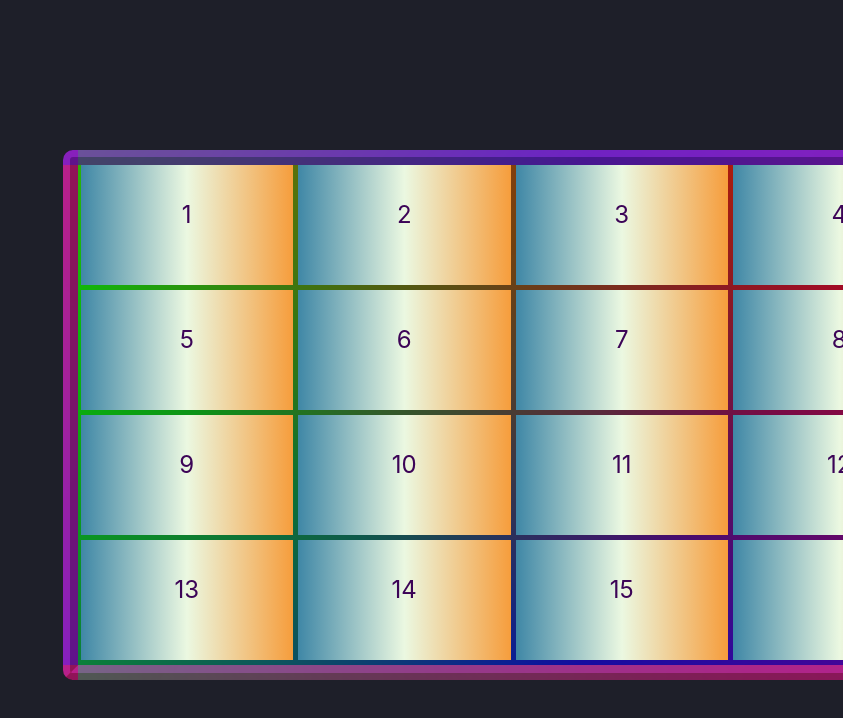
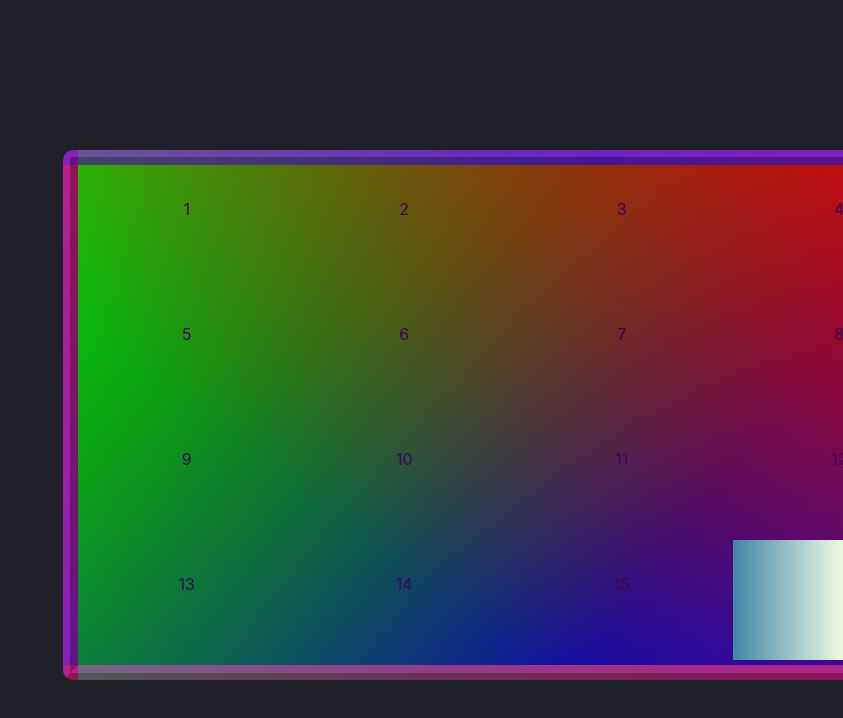
Before and after one commit to Augustin-GitHub/tp-puzzle-jquery, a plain HTML site: page index.html in a window 1280 px wide. Both pictures are taken after a click on the element "10". Shown: the top 718 px of the page, without its empty margins (437-1280 px from the left). Drawn offline with Linux system fonts and the light colour scheme.

Commit message:
changer html

```diff
--- a/index.html
+++ b/index.html
@@ -9,22 +9,22 @@
 <body>
 
     <div class="grille">
-        <div class="item" style="top: 0; left: 0;">1</div>
-        <div class="item" style="top: 0; left: 100px;">2</div>
-        <div class="item" style="top: 0; left: 200px;">3</div>
-        <div class="item" style="top: 0; left: 300px;">4</div>
-        <div class="item" style="top: 100px; left: 0;">5</div>
-        <div class="item" style="top: 100px; left: 100px;">6</div>
-        <div class="item" style="top: 100px; left: 200px;">7</div>
-        <div class="item" style="top: 100px; left: 0;">8</div>
-        <div class="item" style="top: 200px; left: 0;">9</div>
-        <div class="item" style="top: 200px; left: 100px;">10</div>
-        <div class="item" style="top: 200px; left: 200px;">11</div>
-        <div class="item" style="top: 200px; left: 300px;">12</div>
-        <div class="item" style="top: 300px; left: 0;">13</div>
-        <div class="item" style="top: 300px; left: 100px;">14</div>
-        <div class="item" style="top: 300px0; left: 200px;">15</div>
-        <div class="vide" style="top: 300px; left: 300px;"></div>
+        <div class="item item1" style="top: 0; left: 0;">1</div>
+        <div class="item item2" style="top: 0; left: 100px;">2</div>
+        <div class="item item3" style="top: 0; left: 200px;">3</div>
+        <div class="item item4" style="top: 0; left: 300px;">4</div>
+        <div class="item item5" style="top: 100px; left: 0;">5</div>
+        <div class="item item6" style="top: 100px; left: 100px;">6</div>
+        <div class="item item7" style="top: 100px; left: 200px;">7</div>
+        <div class="item item8" style="top: 100px; left: 0;">8</div>
+        <div class="item item9" style="top: 200px; left: 0;">9</div>
+        <div class="item item10" style="top: 200px; left: 100px;">10</div>
+        <div class="item item11" style="top: 200px; left: 200px;">11</div>
+        <div class="item item12" style="top: 200px; left: 300px;">12</div>
+        <div class="item item13" style="top: 300px; left: 0;">13</div>
+        <div class="item item14" style="top: 300px; left: 100px;">14</div>
+        <div class="item item15" style="top: 300px0; left: 200px;">15</div>
+        <div class="item vide" style="top: 300px; left: 300px;"></div>
       </div>
 
 
--- a/script.js
+++ b/script.js
@@ -0,0 +1,10 @@
+$('.item').click(function () {
+    var CurrentX = $(this).css('left')
+    var CurrentY = $(this).css('top')
+
+    var emptyY = $('vide').css('left')
+    var emptyY = $('vide').css('top')
+
+    $(this).css({top: emptyY, left: emptyX});
+    $('vide').css({top: CurrentY, left: currentX});
+});
--- a/style.css
+++ b/style.css
@@ -21,12 +21,13 @@ body {
 .item {
     width: calc(25% - 5px);
     margin-bottom: 5px;
-    background: linear-gradient(0.25turn, #3f87a6, #ebf8e1, #f69d3c);
-    font-size: 24px;
     text-align: center;
     padding: 2rem 0;
     color: #3c0457;
     cursor: pointer;
+    object-fit:cover;
+    max-width: 100%;
+	height: auto;
 }
 
 .vide {
```
Also changed, not shown: 1.jpg (added), 10.jpg (added), 11.jpg (added), 12.jpg (added), 13.jpg (added), 14.jpg (added), 15.jpg (added), 16.jpg (added), 2.jpg (added), 3.jpg (added), 4.jpg (added), 5.jpg (added), 6.jpg (added), 7.jpg (added), 2 more files.
